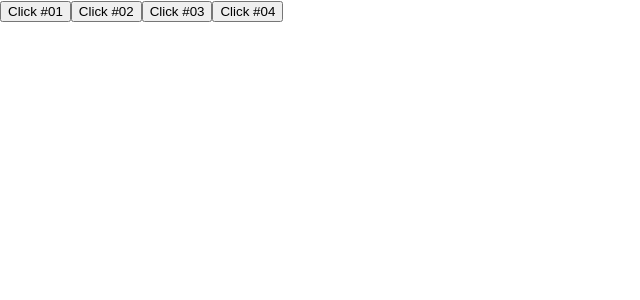
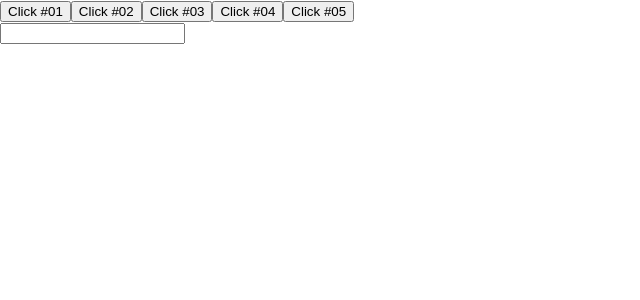
Before and after one commit to codingscode/Framework-Next, a Next.js app in the folder 001/exercicos-1/: page /basicos/botao in a window 1280 px wide. Shown: the top 300 px of the page, without its empty margins (0-640 px from the left). Built offline with nearby package versions, Linux system fonts and the light colour scheme.

Commit message:
parte 48

```diff
--- a/001/exercicos-1/pages/basicos/botao.jsx
+++ b/001/exercicos-1/pages/basicos/botao.jsx
@@ -14,12 +14,22 @@ export default function botao() {
       console.log(evento)
    }
 
+   function acao5(evento) {
+      console.log('evento:')
+      console.log(evento)
+   }
+
    return (
+
       <div>
          <button onClick={acao1} >Click #01</button>
          <button onClick={acao2} >Click #02</button>
          <button onClick={ () => console.log('acao3') } >Click #03</button>
          <button onClick={acao4} >Click #04</button>
+         <button onClick={ e => acao5(e.altKey)} >Click #05</button>
+         <div>
+            <input type="text" onChange={ (e) => console.log(e.target.value) }  />
+         </div>
       </div>
    )
 }
```
